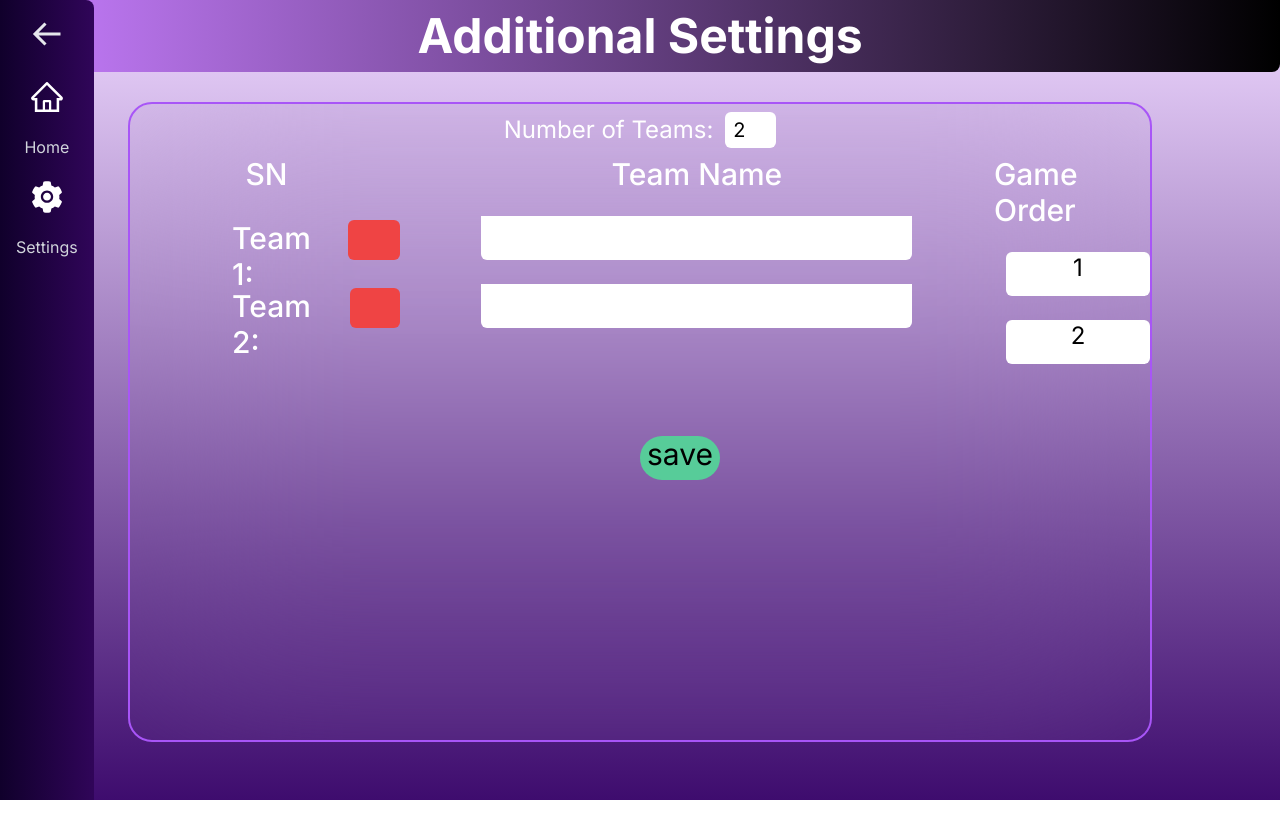
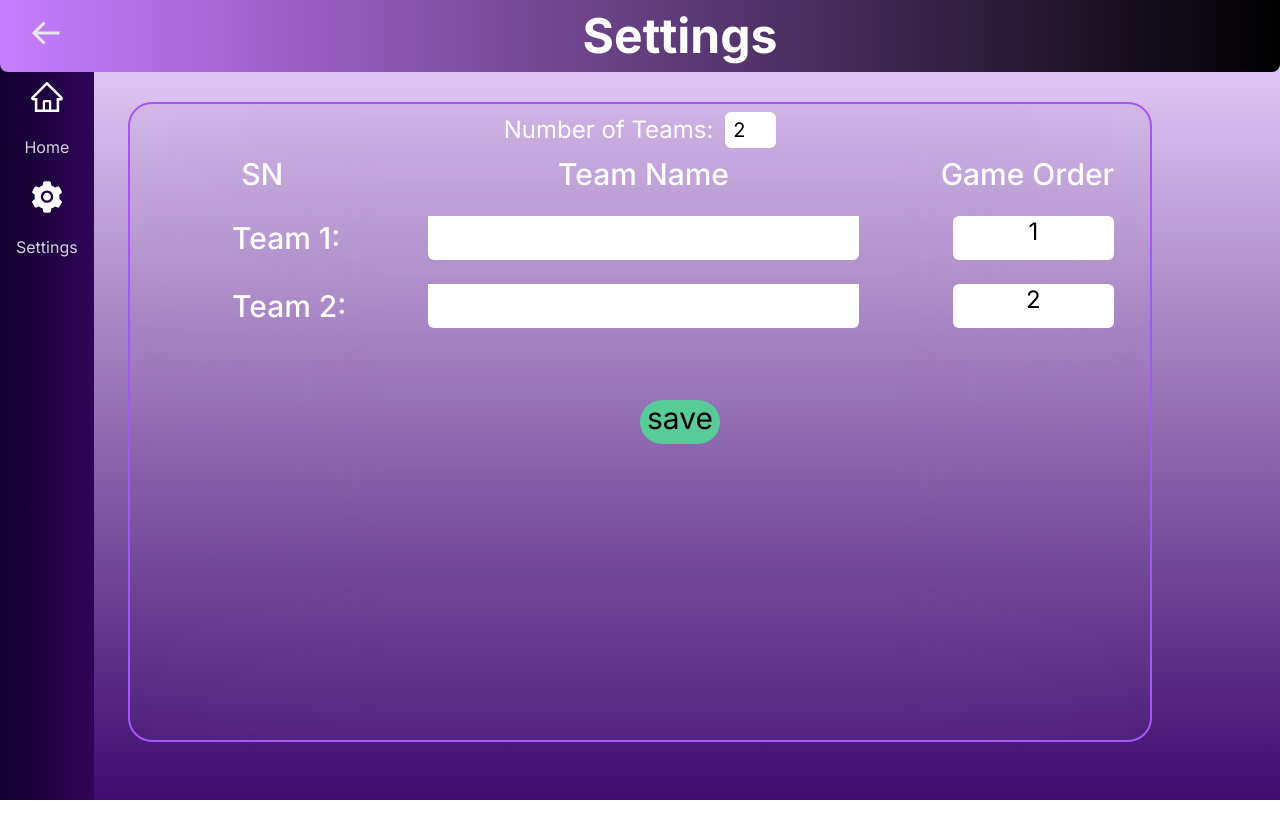
Before and after one commit to cdyniranjan7321/Quiz_App_Project_in_React_Js, a Next.js app: page /settings in a window 1280 px wide. Shown: the top 838 px of the page. After the commit the page ends 800 px from the top, so only its background shows below. Built offline with nearby package versions, Linux system fonts and the light colour scheme.

Commit message:
modified additional setting page and setting page

```diff
--- a/src/app/additionalsettings/page.tsx
+++ b/src/app/additionalsettings/page.tsx
@@ -70,13 +70,6 @@ const AdditionalSettings = () => {
   return (
     <div className=' h-screen w-screen z-0 '>
       {/* this is to make the div have full screen as the page */}
-
-      <div className='absolute left-0 top-0 z-20 w-full '>
-        {/* this makes from left side 0 and from top side 0 with absolute */}
-        <div className=''>
-          <Navbar title='Additional Settings' />{' '}
-        </div>
-      </div>
       <div className='absolute left-0 top-0 z-30 h-full'>
         <Sidebar isSidebarShown={isSidebarShown} />
       </div>
@@ -107,7 +100,6 @@ const AdditionalSettings = () => {
                   {teams.map((team, index) => (
                     <div key={index} className='flex flex-row h-10 w-30 mt-7 '>
                       <h2>{team}:</h2>
-                      <div className='bg-red-500 h-10 w-14 ml-4 rounded-md'></div>
                     </div>
                   ))}
                 </div>
--- a/src/app/settings/page.tsx
+++ b/src/app/settings/page.tsx
@@ -1,15 +1,17 @@
 'use client'
 import Navbar from '@/components/Navbar'
-import React, {useState, ChangeEvent} from 'react'
+import React, { useState, ChangeEvent } from 'react'
 import AdditionalSettings from '../additionalsettings/page'
 const Settings = () => {
-
   return (
-
-    <div className=' bg-gradient-to-b from-[#EED8FF] to-[#3E0C6E] h-screen w-full'>
-      <Navbar title='Settings' />
-      <div className=' flex flex-col   items-center justify-center pt-4 w-full'>
-
+    <div className='overflow-hidden flex bg-gradient-to-b from-[#EED8FF] to-[#3E0C6E] h-screen w-screen'>
+      {/* starting navbar and main page  */}
+      <div className=' flex flex-col w-full'>
+        {/* start navbar  and main page*/}
+        <div className='z-20'>
+          <Navbar title='Settings' isGeneralQuestionsPage={true} />
+        </div>
+        {/* end navbar */}
         <AdditionalSettings />
       </div>
     </div>
--- a/src/components/AvailableQuestions.tsx
+++ b/src/components/AvailableQuestions.tsx
@@ -1,7 +1,6 @@
 'use client'
 import React, { useState, useEffect } from 'react'
 import Image from 'next/image'
-import CloseIconButton from './CloseIconButton'
 import NumberGrid from './NumberGrid'
 type AvailableProps = {
   isMultipleQuestionsPage?: boolean
```
